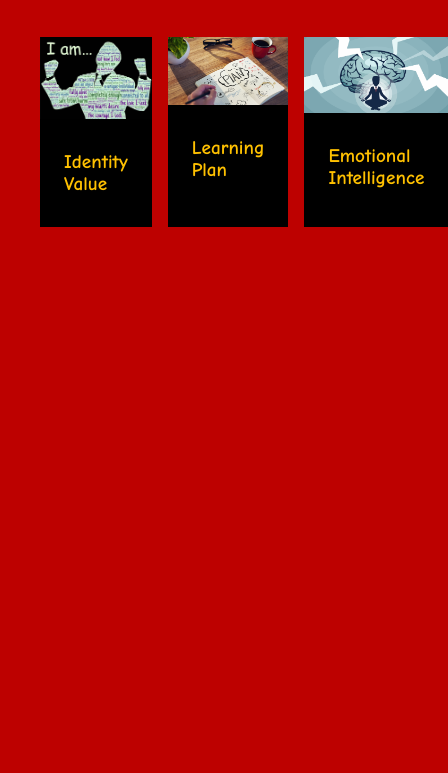
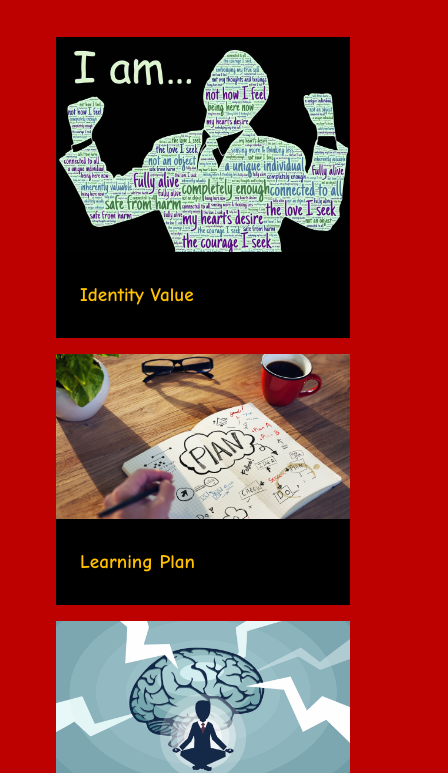
Before and after one commit to guilded-phoenix/robierobz.github.io, a plain HTML site: page blog/core-blog.html in a window 390 px wide. Shown: the part 99-872 px from the top of the page, 448 px wide, since content can reach past the window. Before the commit the page ends 844 px from the top, so only its background shows below. Drawn offline with Linux system fonts and the light colour scheme.

Commit message:
Fix mobile responsiveness

```diff
--- a/styles/main.css
+++ b/styles/main.css
@@ -303,14 +303,17 @@ a:not(.navigation__link--active):hover{
 .blog{
   display: flex;
   padding: 5rem;
+  flex-wrap: wrap;
+  justify-content: center;
 }
 .blog__entry{
 
   background-color: var(--color-secondary);
   display: flex;
-  flex: 0 1 20%;
+  flex: 0 1 22%;
   flex-direction: column;
   text-decoration: none;
+
 }
 .blog__entry:not(:first-of-type){
   margin-left: 2rem;
@@ -328,3 +331,32 @@ a:not(.navigation__link--active):hover{
 .blog__title{
   color: var(--color-primary);
 }
+
+@media only screen and (max-width: 680px){
+  .blog{
+
+    justify-content: flex-start;
+    row-gap: 2rem;
+  }
+  .blog__entry{
+    flex: 0 1 30%;
+
+  }
+  .blog__entry:not(:last-of-type){
+    margin-left: 2rem;
+  }
+
+}
+@media only screen and (max-width: 560px){
+
+  .blog__entry{
+    flex: 0 1 40%;
+
+  }
+}
+@media only screen and (max-width: 440px){
+
+  .blog{
+    flex-direction: column;
+  }
+}
```
Also changed, not shown: blog/core-blog.html (+1 -0 lines), 1 other file.
